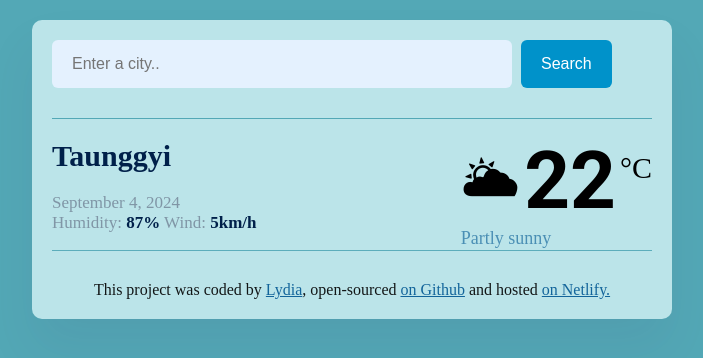
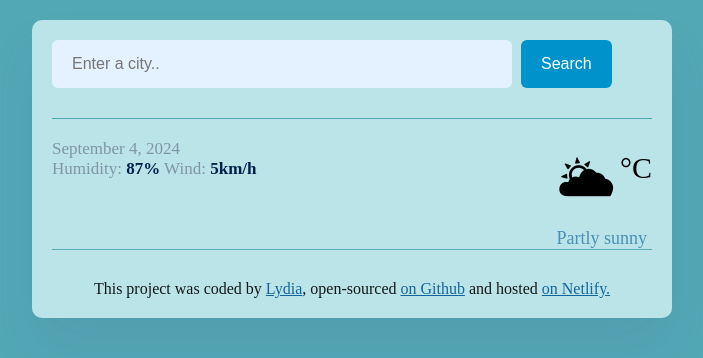
Before and after one commit to Lydia-ma-sketch/my-weather-forecast-app, a plain HTML site: page index.html in a window 1280 px wide. Shown: the whole page, without its empty margins (288-991 px from the left). Drawn offline with nearby package versions, Linux system fonts and the light colour scheme; no server answers.

Commit message:
Set default city and temperature values

```diff
--- a/index.html
+++ b/index.html
@@ -31,7 +31,7 @@
       <main>
         <div class="weather-display">
           <div>
-            <h1>Taunggyi</h1>
+            <h1></h1>
             <p>
               September 4, 2024 <br />Humidity: <strong>87%</strong> Wind:
               <strong>5km/h</strong>
@@ -39,7 +39,7 @@
           </div>
           <div class="temperature-display">
             <span class="temperature-icon">🌥</span>
-            <span class="temperature-value" id="temperature-value">22</span>
+            <span class="temperature-value" id="temperature-value"></span>
             <span class="temperature-unit">°C</span>
             <span class="temperature-description"><br />Partly sunny</span>
           </div>
--- a/src/index.js
+++ b/src/index.js
@@ -18,3 +18,5 @@ function handleSearch(event) {
 // The event will be triggered by clicking the button or pressing enter
 let searchFormElement = document.querySelector("#search-form");
 searchFormElement.addEventListener("submit", handleSearch);
+//set default city
+searchCity("Taunggyi");
```
